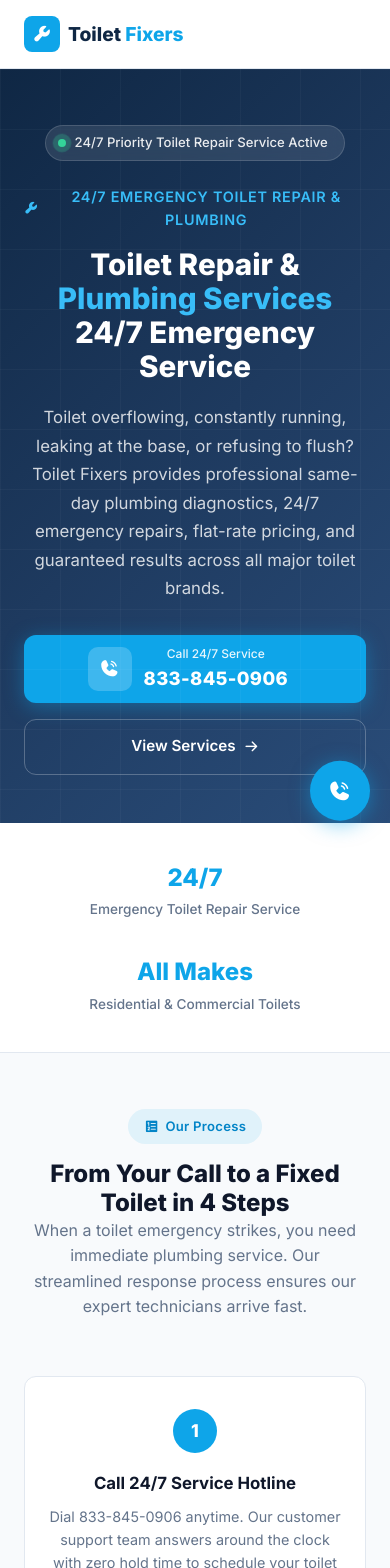
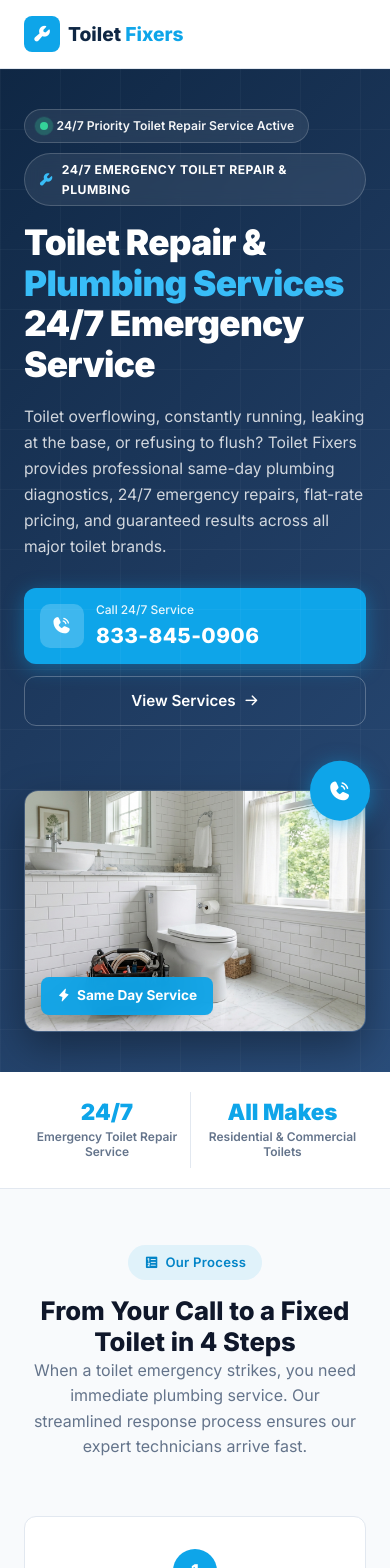
Before and after one commit to AbrarSaleem1/toiletfixers, a Next.js app: page / in a window 390 px wide. Shown: the top 1568 px of the page. Built offline with nearby package versions, Linux system fonts and the light colour scheme.

Commit message:
Show hero image on mobile, left-align and enlarge H1, and make 24/7 feature strip side-by-side

```diff
--- a/app/globals.css
+++ b/app/globals.css
@@ -379,14 +379,14 @@
   display: inline-flex;
   align-items: center;
   gap: 0.5rem;
-  padding: 0.4rem 1rem 0.4rem 0.65rem;
-  background: rgba(255,255,255,.1);
-  border: 1px solid rgba(255,255,255,.15);
+  padding: 0.45rem 1.1rem;
+  background: rgba(255,255,255,.08);
+  border: 1px solid rgba(255,255,255,.18);
   border-radius: 100px;
   font-size: 0.82rem;
-  font-weight: 500;
-  color: rgba(255,255,255,.9);
-  margin-bottom: 1.5rem;
+  font-weight: 600;
+  color: rgba(255,255,255,.95);
+  margin-bottom: 0.75rem;
   backdrop-filter: blur(8px);
 }
 
@@ -426,18 +426,31 @@
   display: inline-flex;
   align-items: center;
   gap: 0.5rem;
-  font-size: 0.9rem;
-  font-weight: 600;
+  padding: 0.45rem 1.1rem;
+  background: rgba(255,255,255,.08);
+  border: 1px solid rgba(255,255,255,.18);
+  border-radius: 100px;
+  font-size: 0.8rem;
+  font-weight: 700;
+  color: #fff;
+  margin-bottom: 1.25rem;
+  text-transform: uppercase;
+  letter-spacing: 0.04em;
+  backdrop-filter: blur(8px);
+}
+
+.hero-eyebrow i {
   color: var(--accent-light);
-  margin-bottom: 1rem;
-  text-transform: uppercase;
-  letter-spacing: 0.05em;
+  font-size: 0.95rem;
 }
 
 .hero h1 {
   color: #fff;
+  font-size: clamp(2.35rem, 5.5vw, 3.5rem);
+  font-weight: 900;
   margin-bottom: 1.25rem;
-  line-height: 1.15;
+  line-height: 1.12;
+  letter-spacing: -0.02em;
 }
 
 .hero h1 .highlight {
@@ -567,7 +580,7 @@
 .feature-strip {
   background: var(--white);
   border-bottom: 1px solid var(--border);
-  padding: 1.75rem 0;
+  padding: 1.25rem 0;
 }
 
 .feature-strip-grid {
@@ -575,7 +588,15 @@
   gap: 1rem;
 }
 
-.feature-strip-grid-2 { grid-template-columns: repeat(2, 1fr); }
+.feature-strip-grid-2 {
+  grid-template-columns: 1fr 1fr;
+  align-items: center;
+}
+
+.feature-strip-grid-2 > :first-child {
+  border-right: 1px solid var(--border);
+}
+
 .feature-strip-grid-3 { grid-template-columns: repeat(3, 1fr); }
 
 .feature-strip-item {
@@ -584,16 +605,18 @@
 }
 
 .feature-strip-num {
-  font-size: 1.5rem;
-  font-weight: 800;
+  font-size: 1.65rem;
+  font-weight: 900;
   color: var(--accent);
+  line-height: 1.1;
 }
 
 .feature-strip-label {
   font-size: 0.85rem;
   color: var(--text-light);
-  font-weight: 500;
-  margin-top: 0.15rem;
+  font-weight: 600;
+  margin-top: 0.25rem;
+  line-height: 1.3;
 }
 
 /* ============================================
@@ -1265,11 +1288,46 @@
    RESPONSIVE
    ============================================ */
 @media (max-width: 1024px) {
-  .hero-container { grid-template-columns: 1fr; text-align: center; }
-  .hero-content { display: flex; flex-direction: column; align-items: center; }
-  .hero-sub { margin: 0 auto 2rem; }
-  .hero-actions { justify-content: center; }
-  .hero-media { display: none; }
+  .hero-container {
+    grid-template-columns: 1fr;
+    text-align: left;
+    gap: 2.5rem;
+  }
+  .hero-content {
+    display: flex;
+    flex-direction: column;
+    align-items: flex-start;
+    text-align: left;
+  }
+  .hero-status-pill,
+  .hero-eyebrow {
+    align-self: flex-start;
+  }
+  .hero-sub {
+    margin: 0 0 2rem 0;
+    text-align: left;
+  }
+  .hero-actions {
+    justify-content: flex-start;
+    width: 100%;
+  }
+  .hero-media {
+    display: block;
+    width: 100%;
+    margin-top: 0.5rem;
+  }
+  .hero-card-frame {
+    max-width: 100%;
+    border-radius: 16px;
+    box-shadow: 0 16px 40px rgba(0,0,0,0.35);
+    border: 1px solid rgba(255,255,255,0.15);
+  }
+  .hero-main-img {
+    width: 100%;
+    height: auto;
+    max-height: 320px;
+    object-fit: cover;
+  }
   .steps-row { grid-template-columns: repeat(2, 1fr); }
   .footer-grid { grid-template-columns: repeat(2, 1fr); }
 }
@@ -1280,25 +1338,100 @@
   .mobile-nav { display: flex; }
   .mobile-sticky-cta { display: block; }
   .hide-mobile { display: none !important; }
-  .hero { padding: 3.5rem 0 3rem; min-height: auto; }
-  h1 { font-size: 1.85rem; }
-  h2 { font-size: 1.5rem; }
+  .hero {
+    padding: 2.5rem 0 2.5rem;
+    min-height: auto;
+  }
+  h1, .hero h1 {
+    font-size: 2.35rem;
+    line-height: 1.14;
+    text-align: left;
+    font-weight: 900;
+    letter-spacing: -0.02em;
+  }
+  h2 { font-size: 1.6rem; }
+  .hero-sub {
+    font-size: 0.98rem;
+    line-height: 1.65;
+    text-align: left;
+    margin: 0 0 1.75rem 0;
+  }
+  .hero-actions {
+    flex-direction: column;
+    width: 100%;
+    gap: 0.75rem;
+  }
+  .hero-call-btn {
+    width: 100%;
+    justify-content: flex-start;
+    padding: 0.75rem 1rem;
+  }
+  .hero-call-number {
+    font-size: 1.3rem;
+    font-weight: 800;
+  }
+  .hero-secondary-btn {
+    width: 100%;
+    justify-content: center;
+    min-height: 50px;
+  }
+  .hero-media {
+    display: block;
+    width: 100%;
+    margin-top: 1.5rem;
+  }
+  .hero-card-frame {
+    border-radius: 14px;
+    max-width: 100%;
+  }
+  .hero-main-img {
+    width: 100%;
+    height: 240px;
+    object-fit: cover;
+  }
   .section { padding: 3.5rem 0; }
   .steps-row { grid-template-columns: 1fr; }
   .services-grid { grid-template-columns: 1fr; }
   .why-grid { grid-template-columns: 1fr; }
   .footer-grid { grid-template-columns: 1fr; gap: 2rem; }
-  .feature-strip-grid-2,
-  .feature-strip-grid-3 { grid-template-columns: repeat(2, 1fr); }
+  .feature-strip-grid-2 {
+    grid-template-columns: 1fr 1fr !important;
+    gap: 0.5rem;
+  }
+  .feature-strip-grid-3 { grid-template-columns: 1fr; }
+  .feature-strip-num { font-size: 1.5rem; }
+  .feature-strip-label { font-size: 0.8rem; }
   .page-header { padding: 2.5rem 0 2rem; }
   .page-header-dispatch { flex-direction: column; align-items: flex-start; }
 }
 
 @media (max-width: 480px) {
-  .hero-actions { flex-direction: column; width: 100%; }
-  .hero-call-btn, .hero-secondary-btn { width: 100%; justify-content: center; }
-  .feature-strip-grid-2,
-  .feature-strip-grid-3 { grid-template-columns: 1fr; }
+  h1, .hero h1 {
+    font-size: 2.2rem;
+    line-height: 1.15;
+  }
+  .hero-status-pill {
+    font-size: 0.76rem;
+    padding: 0.4rem 0.85rem;
+    margin-bottom: 0.6rem;
+  }
+  .hero-eyebrow {
+    font-size: 0.76rem;
+    padding: 0.4rem 0.85rem;
+    margin-bottom: 1rem;
+  }
+  .feature-strip-grid-2 {
+    grid-template-columns: 1fr 1fr !important;
+  }
+  .feature-strip-grid-2 > :first-child {
+    border-right: 1px solid var(--border);
+  }
+  .feature-strip-num {
+    font-size: 1.4rem;
+  }
+  .feature-strip-label {
+    font-size: 0.75rem;
+  }
 }
 
 /* Utility */
```
